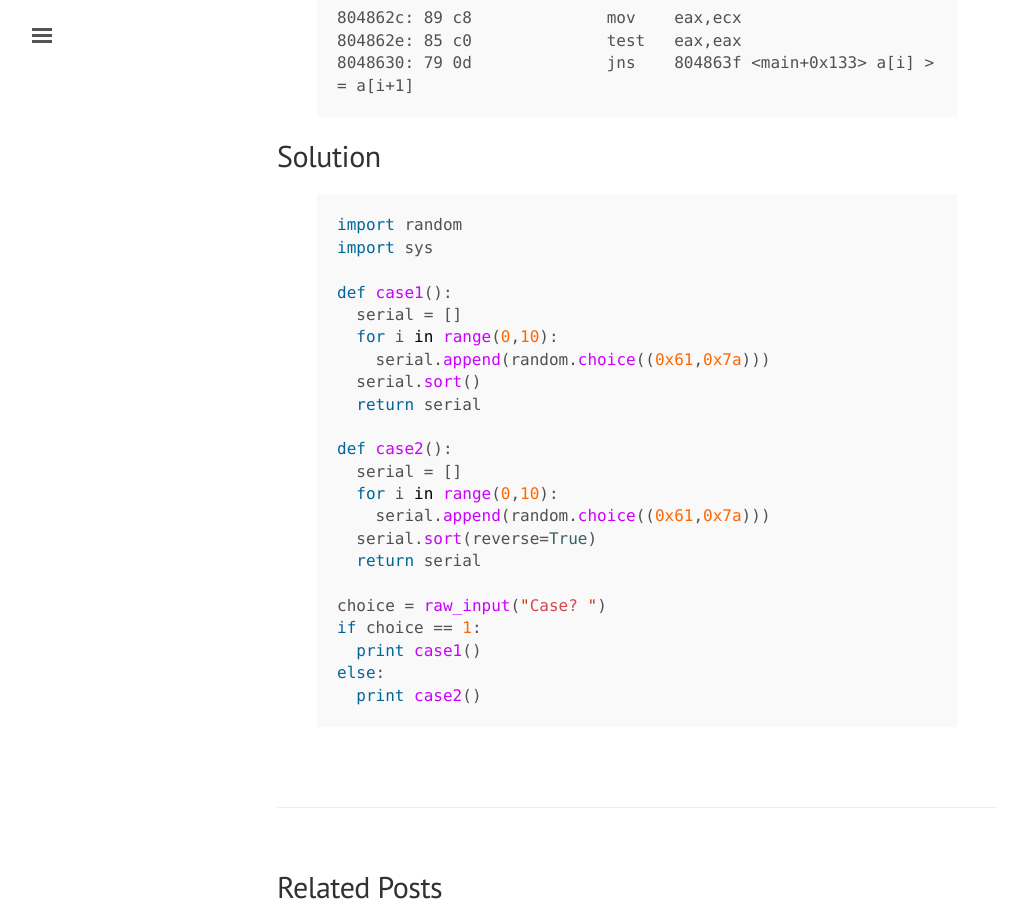
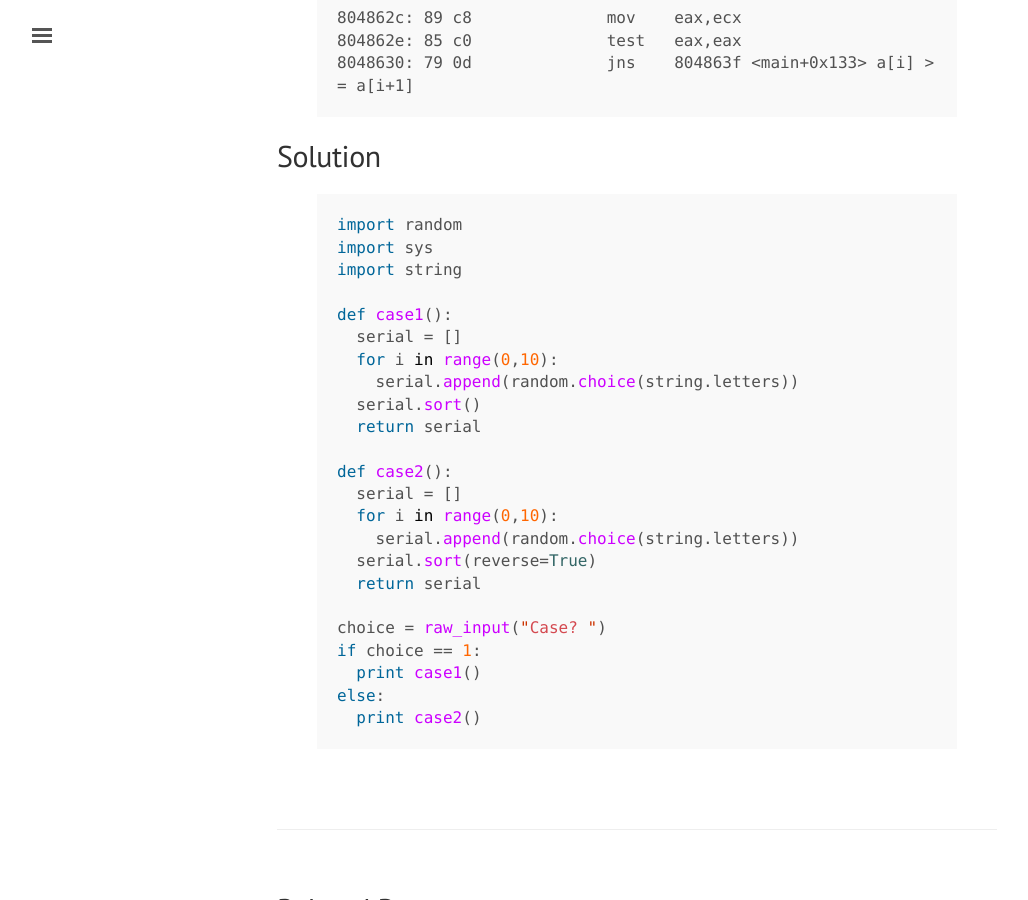
Before and after one commit to cy70sin3/cy70sin3.github.io, a Jekyll site: the page built from _posts/2015-10-11-keygenme228.md, in a window 1280 px wide and 900 px high, scrolled down 1062 px. Shown: the whole window, without its empty margins (3-1031 px from the left). Built offline with Jekyll 4.4.1, drawn with Linux system fonts in a browser that asks for light colours.

Commit message:
fixed sol

```diff
--- a/_posts/2015-10-11-keygenme228.md
+++ b/_posts/2015-10-11-keygenme228.md
@@ -44,18 +44,19 @@ Case 2:
 {% highlight python %}
 import random
 import sys
+import string
 
 def case1():
   serial = []
   for i in range(0,10):
-    serial.append(random.choice((0x61,0x7a)))
+    serial.append(random.choice(string.letters))
   serial.sort()
   return serial
 
 def case2():
   serial = []
   for i in range(0,10):
-    serial.append(random.choice((0x61,0x7a)))
+    serial.append(random.choice(string.letters))
   serial.sort(reverse=True)
   return serial
 
```
